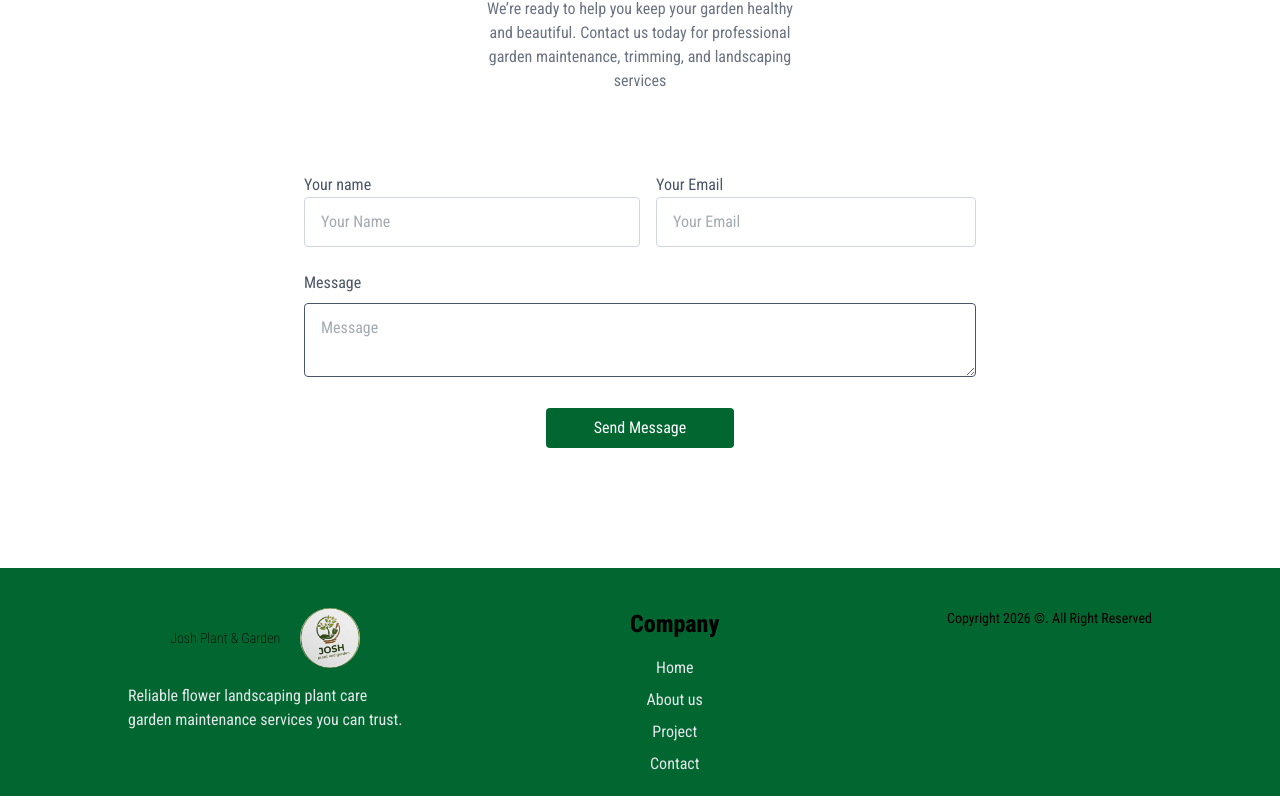
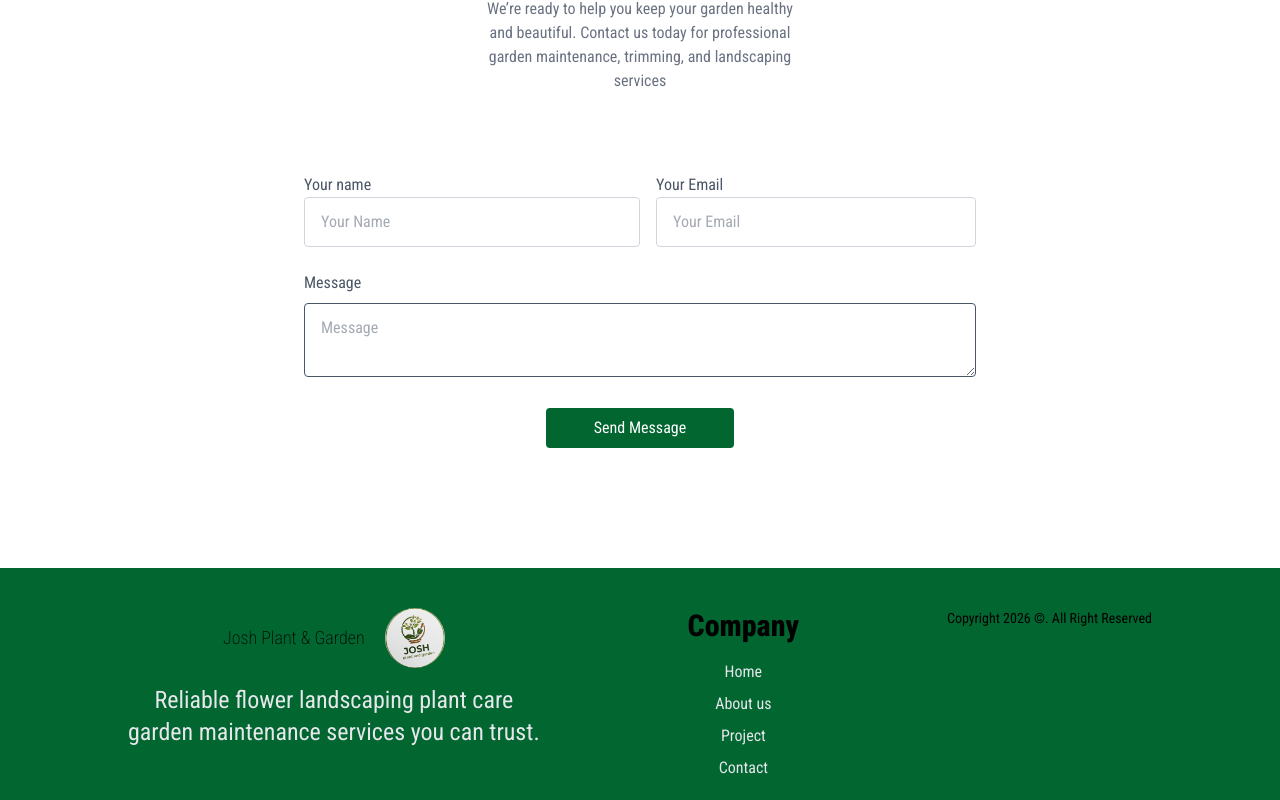
Before and after one commit to akomolafetemitopejoseph/garderner, a React (Vite) app: page / in a window 1280 px wide. Shown: the part 3161-3961 px from the top of the page. Built offline with nearby package versions, Linux system fonts and the light colour scheme.

Commit message:
Updated changes in footer component

```diff
--- a/src/Component/Footer.jsx
+++ b/src/Component/Footer.jsx
@@ -9,10 +9,10 @@ const Footer = () => {
       className="pt-10 px-4 md:px-20 lg:px-32 bg-green-800 w-full overflow-hidden"
       id="footer"
     >
-      <div className="container mx-auto flex flex-col md:flex-row justify-between items-start mb-5">
+      <div className="container text-center mx-auto flex flex-col md:flex-row justify-between items-start mb-5">
         <div>
           <div className="flex justify-center items-center gap-5 capitalize mb-8 md:mb-0">
-            <h1 className="text-black font-extralight text-sm">
+            <h1 className="text-black font-extralight text-lg">
               Josh plant & garden
             </h1>
             <img
@@ -22,14 +22,14 @@ const Footer = () => {
             />
           </div>
 
-          <p className="text-gray-200 mt-4 mb-5">
+          <p className="text-gray-200 mt-4 mb-5 text-2xl">
             Reliable flower landscaping plant care <br /> garden maintenance
             services you can trust.
           </p>
         </div>
 
         <div className="w-full md:w-1/5 mb-8 md:mb-0">
-          <h3 className="text-black text-2xl font-extrabold mb-4 text-center">
+          <h3 className="text-black text-3xl font-extrabold mb-4 text-center">
             Company
           </h3>
           <ul className="flex text-center flex-col gap-2 text-gray-200">
@@ -48,8 +48,8 @@ const Footer = () => {
             </Link>
           </ul>
         </div>
-        <div>
-          <h1 className="text-[18px] lg:text-sm">
+        <div className="flex justify-center">
+          <h1 className="text-[15px] lg:text-sm">
             Copyright 2026 &copy;. All Right Reserved
           </h1>
         </div>
```
